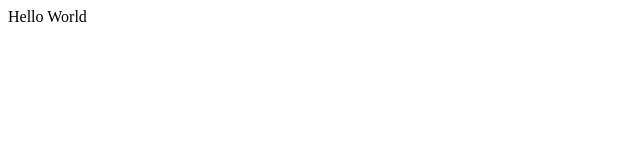
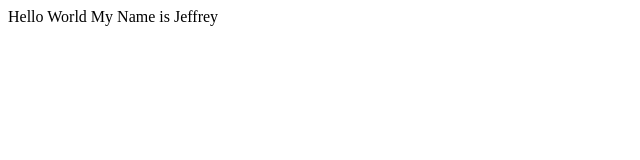
Before and after one commit to jesin2001/Test_Project01, a plain HTML site: page index.html in a window 1280 px wide. Shown: the whole page, without its empty margins (0-640 px from the left). Drawn offline with Linux system fonts and the light colour scheme.

Commit message:
name change

```diff
--- a/index.html
+++ b/index.html
@@ -7,6 +7,6 @@
         <link rel="stylesheet" href="main.css" />
     </head>
     <body>
-        <div class="div">Hello World</div>
+        <div class="div">Hello World My Name is Jeffrey</div>
     </body>
 </html>
```
